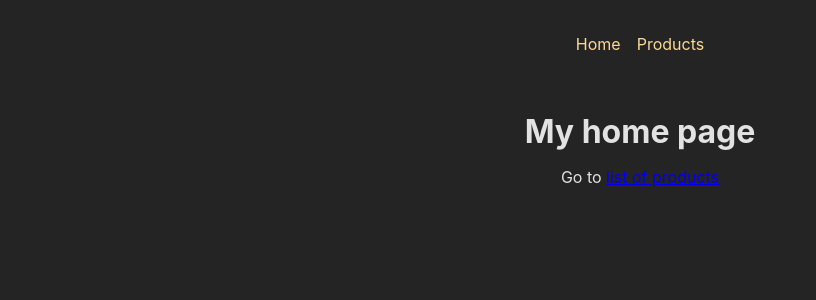
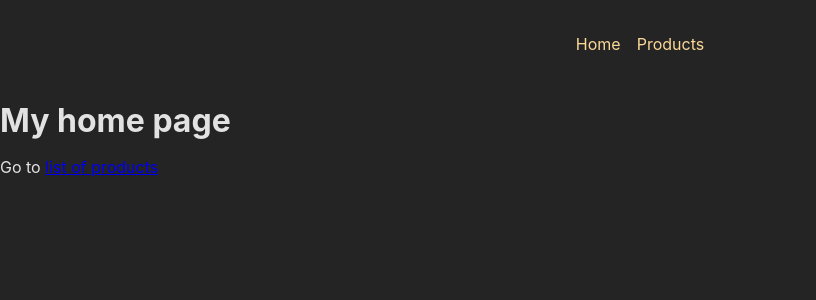
Before and after one commit to amanpreet04/react-router-mpa, a React (Create React App) app: page / in a window 1280 px wide. Shown: the top 300 px of the page, without its empty margins (0-816 px from the left). Built offline with nearby package versions, Linux system fonts and the light colour scheme.

Commit message:
handled css

```diff
--- a/src/pages/Root.module.css
+++ /dev/null
@@ -1,4 +0,0 @@
-.content {
-    margin: 2rem auto;
-    text-align: center;
-}
--- a/src/pages/RootLayout.jsx
+++ b/src/pages/RootLayout.jsx
@@ -1,12 +1,11 @@
 import { Outlet } from "react-router-dom";
 import MainNavigation from "../components/MainNavigation";
-import cssClasses from "./Root.module.css";
 
 export default function RootLayout() {
   return (
     <>
       <MainNavigation />
-      <main className={cssClasses.content}>
+      <main>
         <Outlet />
       </main>
     </>
```
